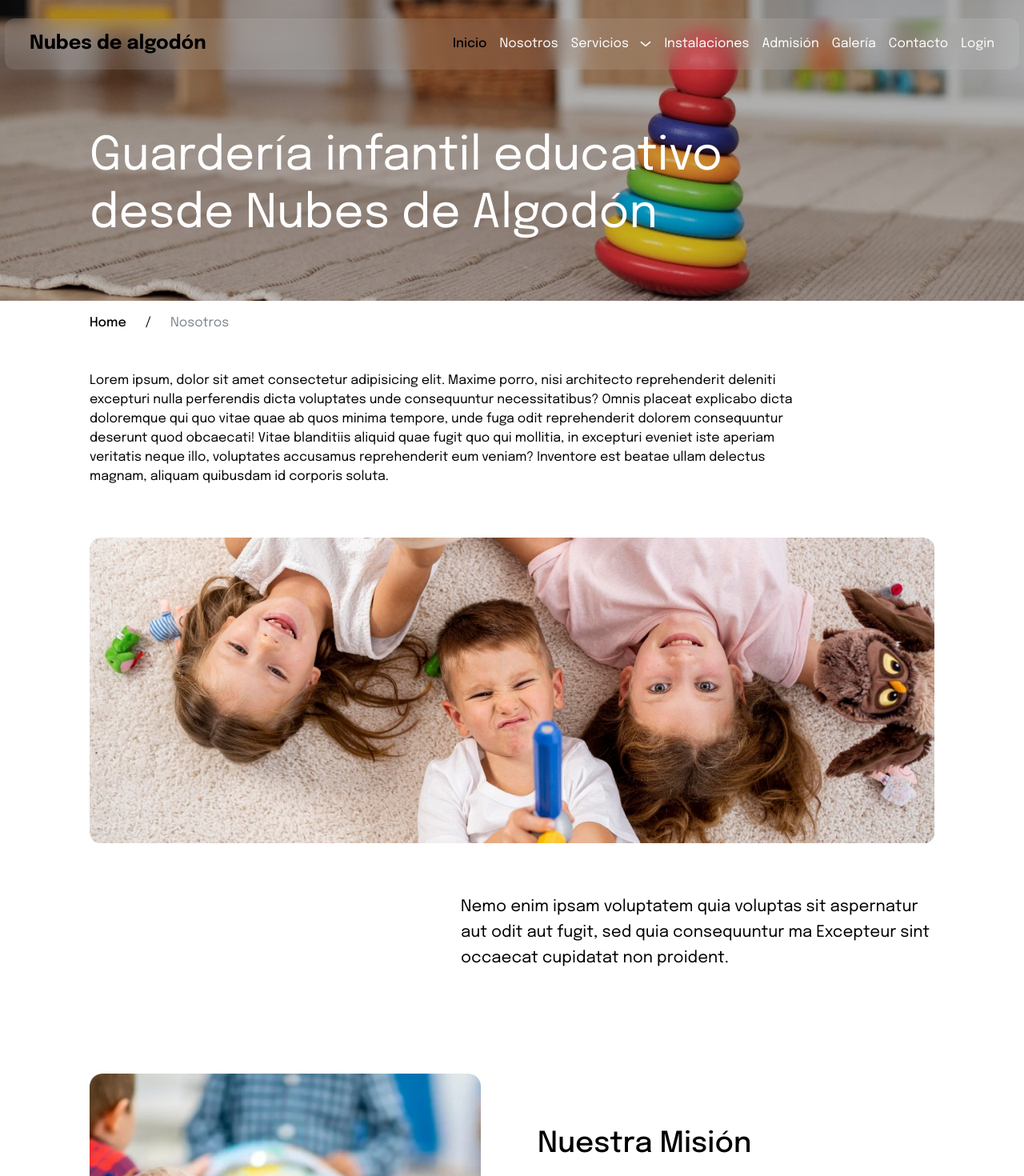
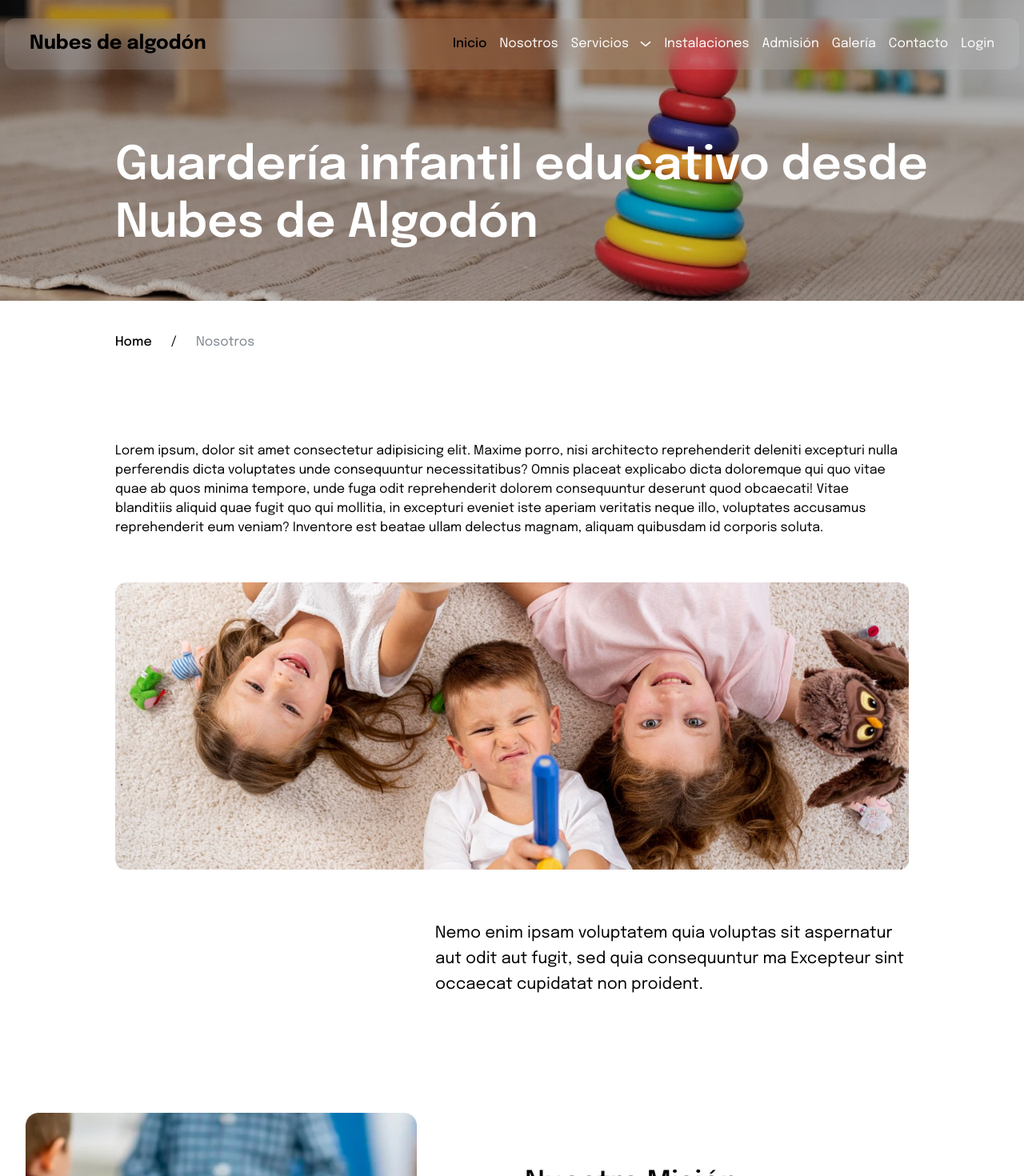
Before and after one commit to FedeSabi/proyecto-Jardin-de-Infantes, a React (Vite) app in the folder Front/: page /nosotros in a window 1280 px wide. Shown: the top 1470 px of the page at 80% size. Built offline with nearby package versions, Linux system fonts and the light colour scheme.

Commit message:
Arreglos Nosotros

```diff
--- a/Front/src/pages/Nosotros.jsx
+++ b/Front/src/pages/Nosotros.jsx
@@ -15,24 +15,28 @@ import { Link } from "react-router-dom";
 const Nosotros =()=>{
     return(
         <section className="overflow-x-hidden">
-            <div className="w-screen m-[0px] h-[376px] bg-discos bg-cover bg-center">
-                <h1 className="text-white px-[112px] pt-[160px] max-w-[1050px] h-[144px] text-[58px] leading-[72px] font-normal">
-                    Guardería infantil educativo desde Nubes de Algodón
-                </h1>
-            </div>
-            <div className="flex w-232 gap-6 mt-[1rem] mx-[112px]">
+            <header className="h-[376px] bg-discos bg-cover bg-center">
+                <div className="mx-auto flex h-72 max-w-[76rem] pb-[60px] pt-[172px]">
+                    <h1 className="ml-[112px] text-[58px] font-semibold leading-[72px] text-white">
+                        Guardería infantil educativo desde Nubes de Algodón
+                    </h1>
+                </div>
+            </header>
+            <div className="flex w-232 gap-6 mt-[40px] mx-auto px-[112px] max-w-[76rem]">
                 <Link className="text-black font-medium hover:text-gray-300" to="/">
                     Home
                 </Link>
                 <p>/</p>
                 <p className="text-[#7C858E]">Nosotros</p>
             </div>
-            <p className="mt-[3rem] mx-[112px] max-w-[904px]">Lorem ipsum, dolor sit amet consectetur adipisicing elit. Maxime porro, nisi architecto reprehenderit deleniti excepturi nulla perferendis dicta voluptates unde consequuntur necessitatibus? Omnis placeat explicabo dicta doloremque qui quo vitae quae ab quos minima tempore, unde fuga odit reprehenderit dolorem consequuntur deserunt quod obcaecati! Vitae blanditiis aliquid quae fugit quo qui mollitia, in excepturi eveniet iste aperiam veritatis neque illo, voluptates accusamus reprehenderit eum veniam? Inventore est beatae ullam delectus magnam, aliquam quibusdam id corporis soluta.</p>
-            <img src={ninios} alt="kids playing" className="my-[4rem] px-[112px] mx-auto" />
-            <p className="max-w-[72rem] ml-auto pl-[112px] mr-[112px] mb-[8rem] w-[704px] text-[20px] leading-[32px] font-normal">
-            Nemo enim ipsam voluptatem quia voluptas sit aspernatur aut odit aut fugit, sed quia consequuntur ma Excepteur sint occaecat cupidatat non proident.
-            </p>
-            <div className="flex flex-wrap justify-between max-w-[72rem] ml-[112px] mb-[8rem]">
+            <p className="mt-[112px] mx-auto px-[112px] max-w-[76rem]">Lorem ipsum, dolor sit amet consectetur adipisicing elit. Maxime porro, nisi architecto reprehenderit deleniti excepturi nulla perferendis dicta voluptates unde consequuntur necessitatibus? Omnis placeat explicabo dicta doloremque qui quo vitae quae ab quos minima tempore, unde fuga odit reprehenderit dolorem consequuntur deserunt quod obcaecati! Vitae blanditiis aliquid quae fugit quo qui mollitia, in excepturi eveniet iste aperiam veritatis neque illo, voluptates accusamus reprehenderit eum veniam? Inventore est beatae ullam delectus magnam, aliquam quibusdam id corporis soluta.</p>
+            <img src={ninios} alt="kids playing" className="mt-[56px] px-[112px] mx-auto max-w-[76rem]" />
+            <div className="max-w-[76rem] mx-[auto] mt-[64px] flex justify-end">
+                <p className="mr-[112px] text-[20px] leading-[32px] font-normal w-[592px] h-[96px]">
+                    Nemo enim ipsam voluptatem quia voluptas sit aspernatur aut odit aut fugit, sed quia consequuntur ma Excepteur sint occaecat cupidatat non proident.
+                </p>
+            </div>
+            <div className="flex flex-wrap justify-between max-w-[76rem] mx-auto mt-[144px]">
                 <img src={mision_ninio} className="max-h-[528px]" alt="niño armando juguete" />
                 <div className="flex flex-col justify-center gap-[2rem] max-w-[592px]">
                     <h2 className="text-[36px] leading-[48px] font-[500]">Nuestra Misión</h2>
```
